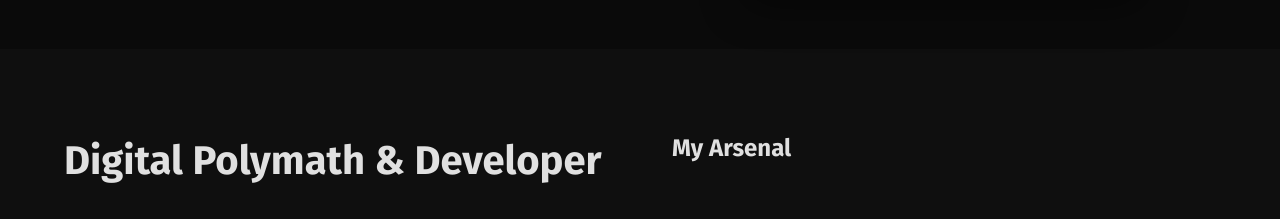
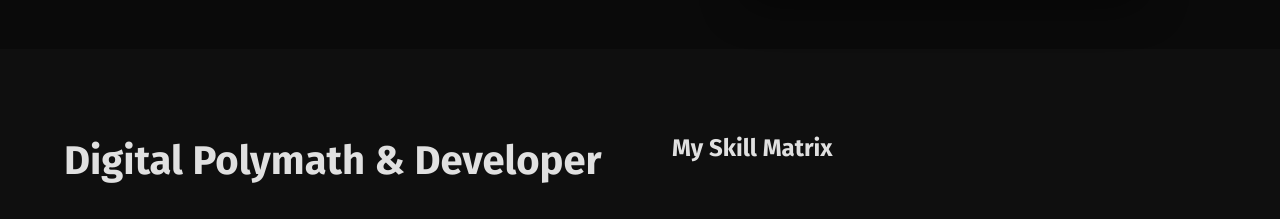
Before and after one commit to Jibransheikh/Jibransheikh.portfolio, a plain HTML site: page index.html in a window 1280 px wide. Shown: the part 840-1059 px from the top of the page. Drawn offline with nearby package versions, Linux system fonts and the light colour scheme.

Commit message:
Added a cool new feature

```diff
--- a/index.html
+++ b/index.html
@@ -60,7 +60,7 @@
                 </div>
             </div>
             <div class="about-skills" data-aos="fade-left">
-                <h3 class="section-title small">My Arsenal</h3>
+                <h3 class="section-title small">My Skill Matrix</h3>
                 <div class="skills-grid">
                     <div class="skill-tag">HTML & CSS</div>
                     <div class="skill-tag">JavaScript</div>
```
